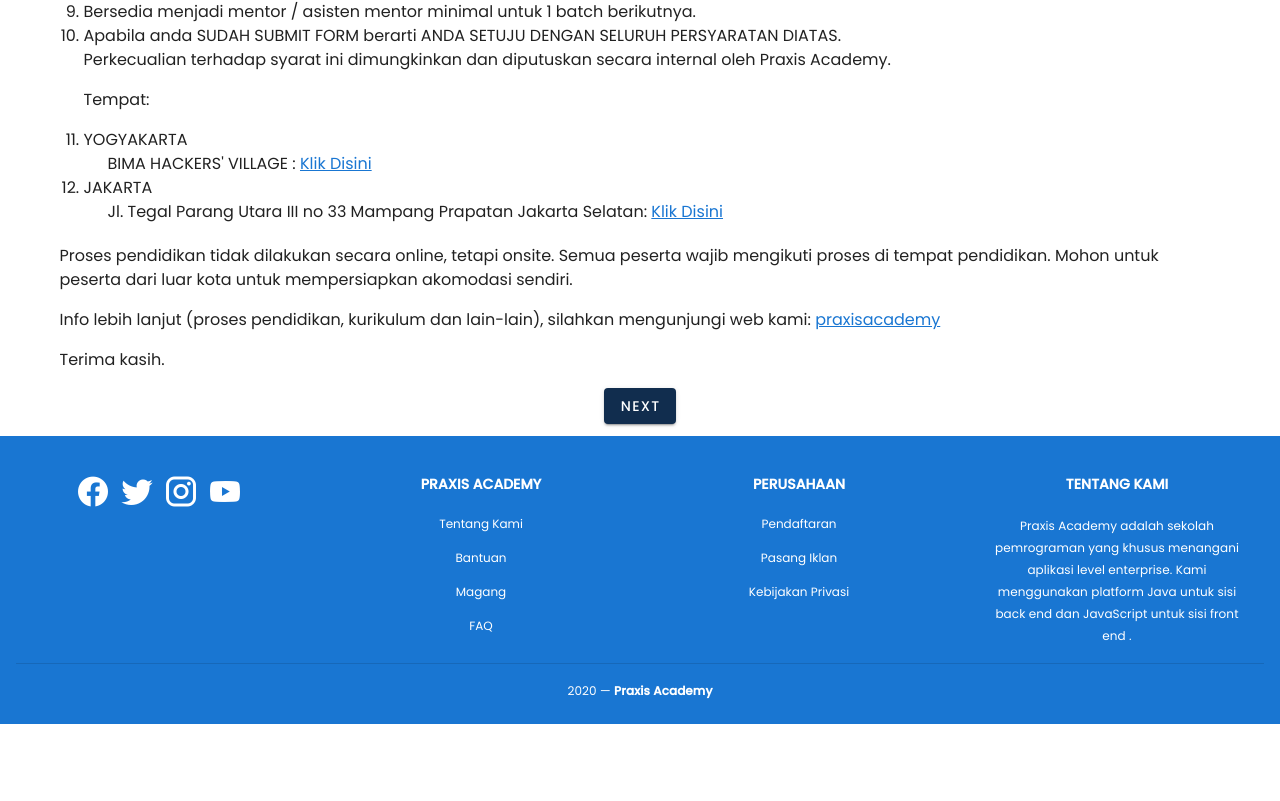
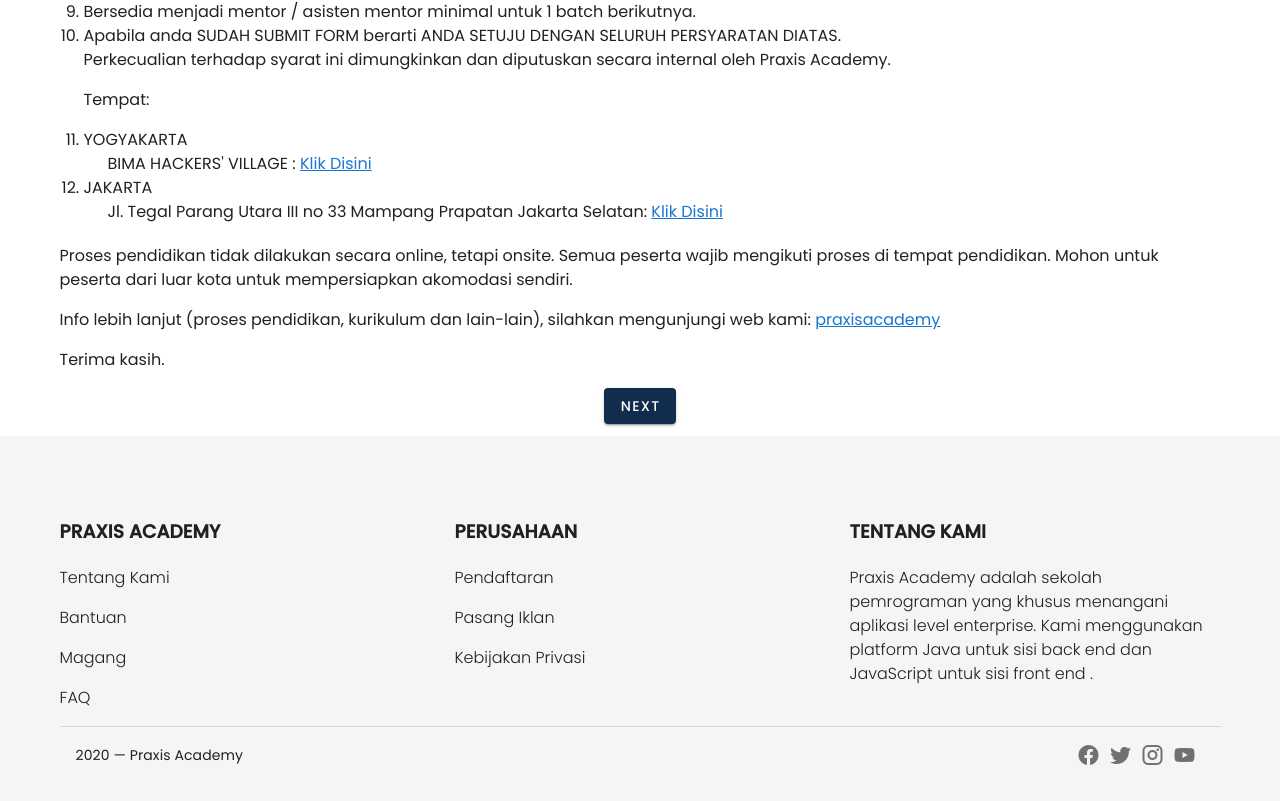
Before and after one commit to praxis-academy-2020/praxis-online-school, a Vue app in the folder frontend/: page /register/syarat in a window 1280 px wide. Shown: the part 684-1485 px from the top of the page. Before the commit the page ends 1408 px from the top, so only its background shows below. Built offline with nearby package versions, Linux system fonts and the light colour scheme; what vue-sweetalert2 would draw is missing.

Commit message:
footer silabus

```diff
--- a/frontend/src/components/footer/footer-home.vue
+++ b/frontend/src/components/footer/footer-home.vue
@@ -1,96 +1,69 @@
 <template>
-  <v-footer color="primary" class="ukuran">
-    <div class="text-center">
-      <v-row class="mt-5">
-        <v-col cols="12" sm="3" md="3">
-          <a href="https://www.facebook.com/praxisacademy.id" target="_blank"
-            ><v-icon large color="white" class="mr-2">mdi-facebook</v-icon></a
-          >
-
-          <a href="https://twitter.com/praxisacademyid?lang=id" target="_blank"
-            ><v-icon large color="white" class="mr-2">mdi-twitter </v-icon></a
-          >
-
-          <a
-            href="https://www.instagram.com/praxisacademy/?hl=id"
-            target="_blank"
-            ><v-icon large color="white" class="mr-2">mdi-instagram</v-icon></a
-          >
-
-          <a
-            href="https://www.youtube.com/channel/UCYy3uov9SKEZt44YHgjXEEQ"
-            target="_blank"
-            ><v-icon large color="white" class="mr-2">mdi-youtube </v-icon></a
-          >
-
-          <v-img
-            src="@/assets/p.png"
-            aspect-ratio="1"
-            class="ukurangmb mt-5"
-          ></v-img>
+  <v-footer>
+    <v-container>
+      <v-row class="pt-16">
+        <v-col cols="12" sm="6" md="4">
+          <h3 class="mb-5">PRAXIS ACADEMY</h3>
+          <p class="font-weight-light">Tentang Kami</p>
+          <p class="font-weight-light">Bantuan</p>
+          <p class="font-weight-light">Magang</p>
+          <p class="font-weight-light">FAQ</p>
         </v-col>
 
-        <v-col cols="12" sm="4" md="3">
-          <h3 class="warna mb-5">PRAXIS ACADEMY</h3>
-          <p class="warna">Tentang Kami</p>
-          <p class="warna">Bantuan</p>
-          <p class="warna">Magang</p>
-          <p class="warna">FAQ</p>
+        <v-col cols="12" sm="6" md="4">
+          <h3 class="mb-5">PERUSAHAAN</h3>
+          <p class="font-weight-light">Pendaftaran</p>
+          <p class="font-weight-light">Pasang Iklan</p>
+          <p class="font-weight-light">Kebijakan Privasi</p>
         </v-col>
 
-        <v-col cols="12" sm="4" md="3">
-          <h3 class="warna mb-5">PERUSAHAAN</h3>
-          <p class="warna">Pendaftaran</p>
-          <p class="warna">Pasang Iklan</p>
-          <p class="warna">Kebijakan Privasi</p>
-        </v-col>
-
-        <v-col class="hidden-xs-only" md="3">
-          <h3 class="warna mb-1">TENTANG KAMI</h3>
-          <v-card-text class="warna ukuran"
+        <v-col cols="12" sm="6" md="4">
+          <h3 class="mb-5">TENTANG KAMI</h3>
+          <p class="font-weight-light"
             >Praxis Academy adalah sekolah pemrograman yang khusus menangani
             aplikasi level enterprise. Kami menggunakan platform Java untuk sisi
             back end dan JavaScript untuk sisi front end .
-          </v-card-text>
+          </p>
         </v-col>
       </v-row>
 
       <v-divider></v-divider>
 
-      <v-card-text class="white--text ukuran">
-        {{ new Date().getFullYear() }} —
-        <strong>Praxis Academy</strong>
+      <v-card-text class="d-sm-flex text-center justify-center justify-sm-space-between">
+        <div class="align-self-center">
+          {{ new Date().getFullYear() }} — Praxis Academy
+        </div>
+
+        <div class="mt-3 mt-sm-0">
+          <a
+            class="text-decoration-none"
+            href="https://www.facebook.com/praxisacademy.id"
+            target="_blank"
+            ><v-icon class="mr-2">mdi-facebook</v-icon></a
+          >
+
+          <a
+            class="text-decoration-none"
+            href="https://twitter.com/praxisacademyid?lang=id"
+            target="_blank"
+            ><v-icon class="mr-2">mdi-twitter </v-icon></a
+          >
+
+          <a
+            class="text-decoration-none"
+            href="https://www.instagram.com/praxisacademy/?hl=id"
+            target="_blank"
+            ><v-icon class="mr-2">mdi-instagram</v-icon></a
+          >
+
+          <a
+            class="text-decoration-none"
+            href="https://www.youtube.com/channel/UCYy3uov9SKEZt44YHgjXEEQ"
+            target="_blank"
+            ><v-icon class="mr-2">mdi-youtube </v-icon></a
+          >
+        </div>
       </v-card-text>
-    </div>
+    </v-container>
   </v-footer>
 </template>
-
-<script>
-export default {
-  data: () => ({}),
-};
-</script>
-
-<style scoped>
-.warna {
-  color: white;
-}
-.warna a {
-  color: white;
-  text-decoration: none;
-}
-.warna a:hover {
-  color: wheat;
-  text-decoration: none;
-}
-.ukuran {
-  font-size: 12px;
-  height: 100%;
-}
-.ukurangmb {
-  height: 100px;
-  width: 100px;
-  display: block;
-  margin: auto;
-}
-</style>
--- a/frontend/src/components/program/ajakan.vue
+++ b/frontend/src/components/program/ajakan.vue
@@ -1,9 +1,10 @@
 <template>
-  <div
+<div style="padding: 100px 0 0 0;">
+  <v-row
     class="grey lighten-4 d-flex justify-center text-center"
     style="padding: 100px 0"
   >
-    <div>
+    <v-col>
       <div class="mb-10 text-h3 font-weight-medium">
         Siap ubah masa depanmu?
       </div>
@@ -11,6 +12,7 @@
       <v-btn to="/register/syarat" large color="#63D0FF" class="white--text">
         daftar sekarang
       </v-btn>
-    </div>
+    </v-col>
+  </v-row>
   </div>
 </template>
--- a/frontend/src/components/program/hero.vue
+++ b/frontend/src/components/program/hero.vue
@@ -1,5 +1,5 @@
 <template>
-  <div style="padding: 80px 0">
+  <div style="padding: 100px 0 0 0">
     <v-container>
       <v-row>
         <v-col cols="12" md="6">
--- a/frontend/src/components/program/silabus.vue
+++ b/frontend/src/components/program/silabus.vue
@@ -1,3 +1,39 @@
 <template>
-    <div>Silabus</div>
+  <div style="padding: 100px 0 0 0;">
+    <v-container>
+      <v-row class="text-center">
+        <v-col cols="12" sm="4" md="2" class="d-flex justify-center align-center"><span class="primary--text text-h3 font-weight-bold">1 - 4</span></v-col>
+        <v-col cols="12" sm="8" md="10"
+          ><span class="text-h3 pink--text text--darken-1">aaaaaa</span>
+          <p class="mt-3 text-h5 font-weight-light">
+            Lorem ipsum dolor sit, amet consectetur adipisicing elit. Atque
+            dolore assumenda sed praesentium nam distinctio eius magnam culpa
+            est adipisci!
+          </p></v-col
+        >
+      </v-row>
+      <v-row class="text-center">
+        <v-col cols="12" sm="4" md="2" class="d-flex justify-center align-center"><span class="primary--text text-h3 font-weight-bold">5 - 8</span></v-col>
+        <v-col cols="12" sm="8" md="10"
+          ><span class="text-h3 pink--text text--darken-1">aaaaaa</span>
+          <p class="mt-3 text-h5 font-weight-light">
+            Lorem ipsum dolor sit, amet consectetur adipisicing elit. Atque
+            dolore assumenda sed praesentium nam distinctio eius magnam culpa
+            est adipisci!
+          </p></v-col
+        >
+      </v-row>
+      <v-row class="text-center">
+        <v-col cols="12" sm="4" md="2" class="d-flex justify-center align-center"><span class="primary--text text-h3 font-weight-bold">9 - 12</span></v-col>
+        <v-col cols="12" sm="8" md="10">
+          <span class="text-h3 pink--text text--darken-1">aaaaaa</span>
+          <p class="mt-3 text-h5 font-weight-light">
+            Lorem ipsum dolor sit, amet consectetur adipisicing elit. Atque
+            dolore assumenda sed praesentium nam distinctio eius magnam culpa
+            est adipisci!
+          </p>
+        </v-col>
+      </v-row>
+    </v-container>
+  </div>
 </template>
--- a/frontend/src/views/Login.vue
+++ b/frontend/src/views/Login.vue
@@ -71,8 +71,6 @@
       if (this.$refs.form.validate()) {
         this.isLoading = true;
         api.login(this.form)
-        // axios
-        //   .post("http://192.168.43.56:8080/api/auth/signin", this.form)
           .then(res => {
             console.log(res);
             localStorage.setItem(res.data.tokenType, res.data.accessToken);
--- a/frontend/src/views/program/frontend.vue
+++ b/frontend/src/views/program/frontend.vue
@@ -5,6 +5,8 @@
       <hero
         title="Frontend developer"
       />
+      <silabus />
+      <ajakan />
     </div>
     <foot />
   </div>
@@ -14,12 +16,16 @@
 import nava from "@/components/navbar/navbar-home.vue";
 import foot from "@/components/footer/footer-home.vue";
 import hero from "@/components/program/hero.vue";
+import silabus from "@/components/program/silabus.vue";
+import ajakan from "@/components/program/ajakan.vue"
 
 export default {
   components: {
     nava,
     foot,
     hero,
+    silabus,
+    ajakan
   },
 };
 </script>
```
